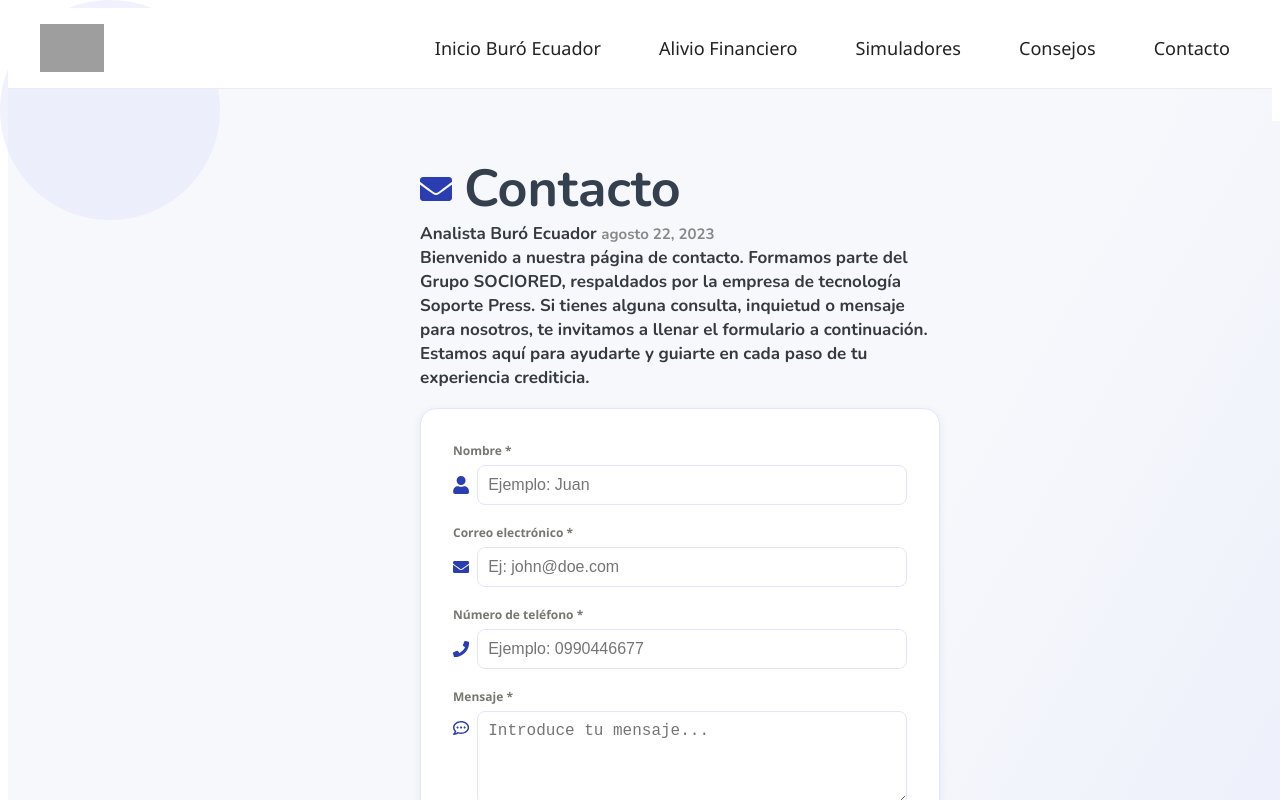
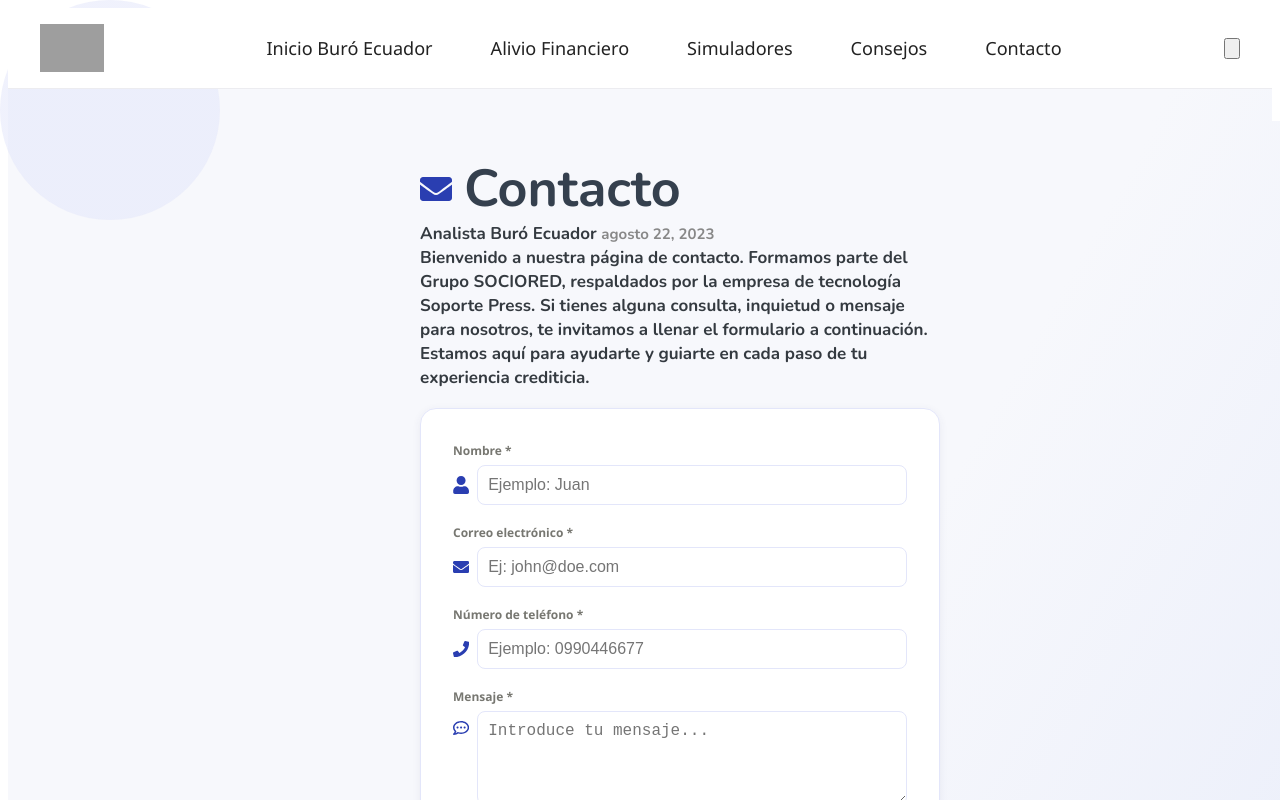
Before and after one commit to mat1520/BURO-DE-CREDITO-EC, a React (Create React App) app: page /contacto in a window 1280 px wide. Shown: the top 800 px of the page. Built offline with nearby package versions, Linux system fonts and the light colour scheme; grey boxes are pictures that could not be loaded; the HTML template or start-up script is replaced by a standard one.

Commit message:
Corrección del botón de menú móvil en el header para que funcione correctamente

```diff
--- a/src/components/MainPage.jsx
+++ b/src/components/MainPage.jsx
@@ -42,6 +42,7 @@ const MainPage = () => {
   const [submenuOpen, setSubmenuOpen] = useState(false);
   const [mobileMenuOpen, setMobileMenuOpen] = useState(false);
   const [score, setScore] = useState(900);
+  const [isMenuOpen, setIsMenuOpen] = useState(false);
 
   const scoreLevel = useMemo(() => {
     if (score >= 900) {
@@ -119,8 +120,24 @@ const MainPage = () => {
                 <li><Link to="/contacto">Contacto</Link></li>
               </ul>
             </nav>
-            <button className="mobile-menu-btn" onClick={toggleMobileMenu}>
-              <FaBars />
+            <button
+              className="lg:hidden text-white hover:text-gray-300 focus:outline-none"
+              onClick={() => setMobileMenuOpen(!mobileMenuOpen)}
+            >
+              <svg
+                className="w-6 h-6"
+                fill="none"
+                stroke="currentColor"
+                viewBox="0 0 24 24"
+                xmlns="http://www.w3.org/2000/svg"
+              >
+                <path
+                  strokeLinecap="round"
+                  strokeLinejoin="round"
+                  strokeWidth={2}
+                  d="M4 6h16M4 12h16M4 18h16"
+                />
+              </svg>
             </button>
           </div>
         </header>
```
